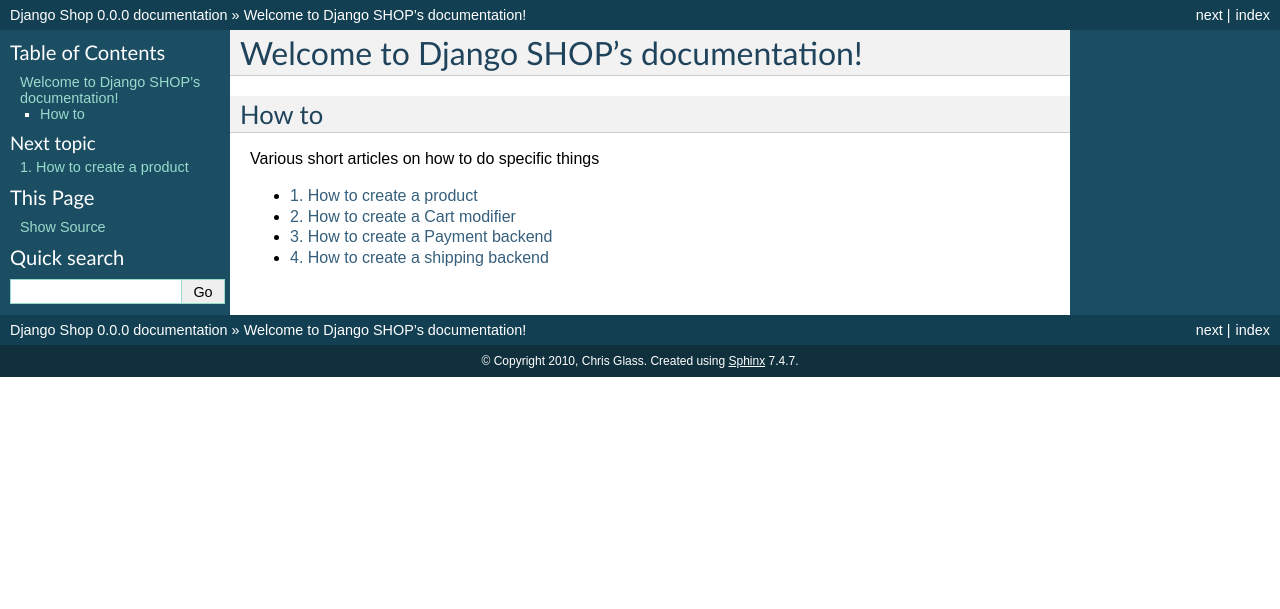
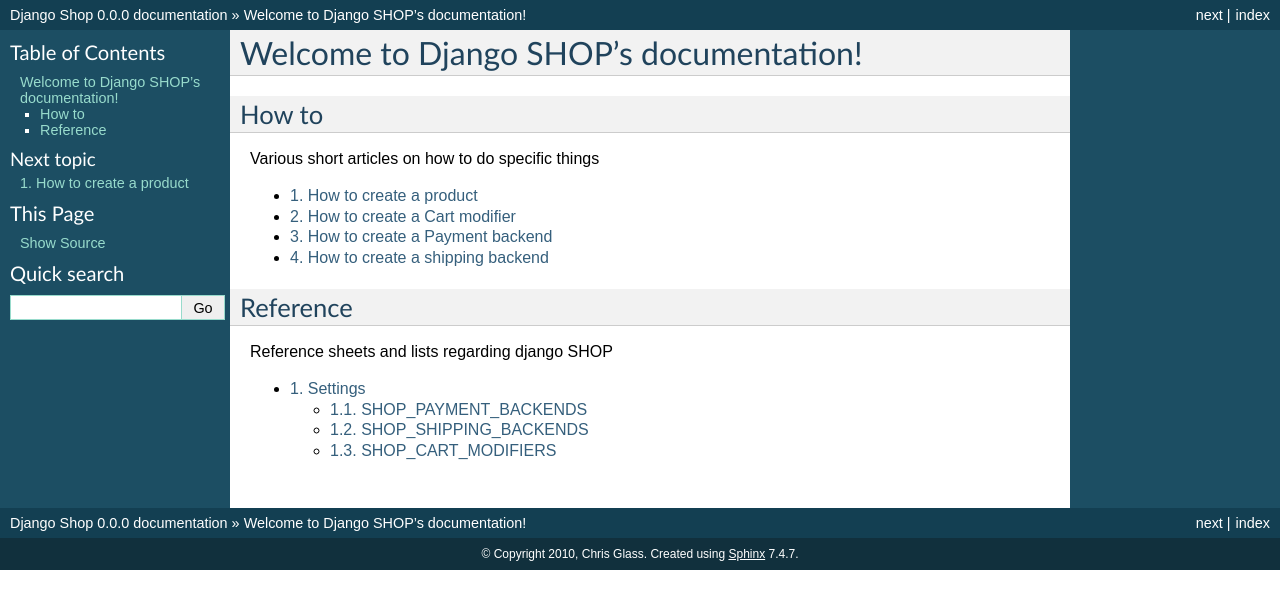
Before and after one commit to zootopia106/django-shop, a Sphinx documentation site: the page built from docs/index.rst, in a window 1280 px wide. Shown: the top 609 px of the page. Built offline with Sphinx 7.4.7, drawn with Linux system fonts in a browser that asks for light colours.

Commit message:
Touched up docs

```diff
--- a/docs/index.rst
+++ b/docs/index.rst
@@ -16,3 +16,15 @@
     howto/how-to-cart-mod
     howto/how-to-payment
     howto/how-to-shipping
+
+
+Reference
+==========
+
+Reference sheets and lists regarding django SHOP
+
+.. toctree::
+    :maxdepth: 2
+    :numbered:
+
+    settings
--- a/docs/settings.rst
+++ b/docs/settings.rst
@@ -1,6 +1,6 @@
-=====================
-Django SHOP settings
-=====================
+=========
+Settings
+=========
 
 This is a small list of the settings defined in Django SHOP.
 
```
